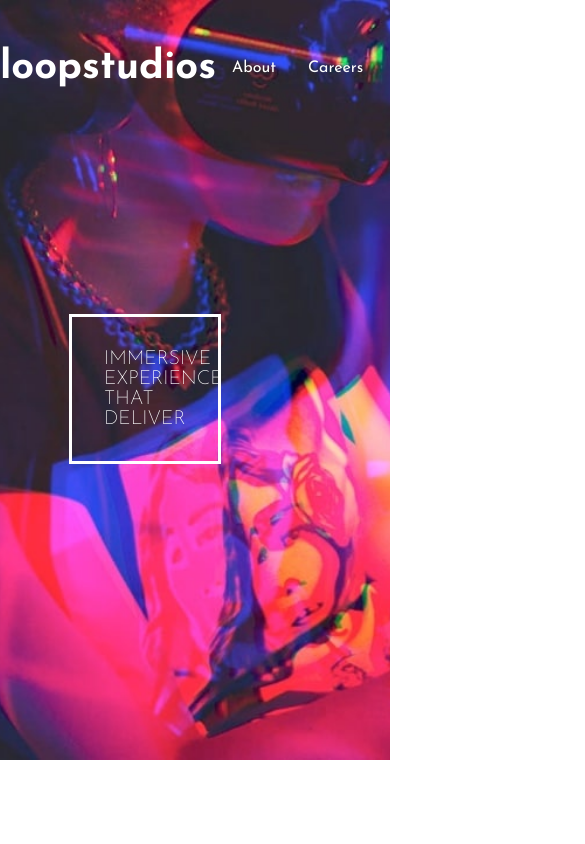
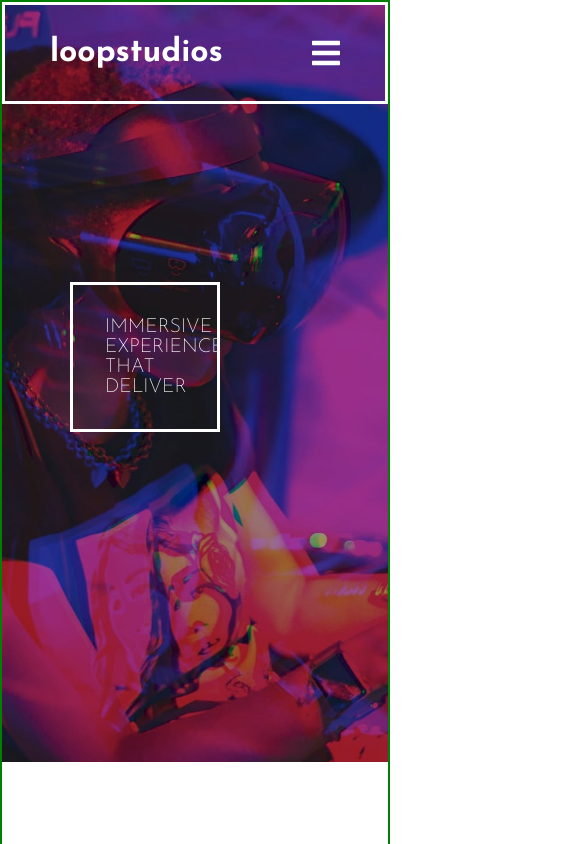
Before and after one commit to Medici305/LoopStudios, a React (Create React App) app: page / in a window 390 px wide. Shown: the top 844 px of the page, 585 px wide, since content can reach past the window. Built offline with nearby package versions, Linux system fonts and the light colour scheme.

Commit message:
working on mobile view

```diff
--- a/src/components/Header.js
+++ b/src/components/Header.js
@@ -1,5 +1,7 @@
 import React from "react";
 import "../../node_modules/hover.css/css/hover.css";
+import { FontAwesomeIcon } from '@fortawesome/react-fontawesome';
+import { faBars } from '@fortawesome/free-solid-svg-icons';
 
 const Header = () => {
   return (
@@ -13,6 +15,7 @@ const Header = () => {
           <li className="hvr-underline-from-center">Products</li>
           <li className="hvr-underline-from-center">Support</li>
         </nav>
+        < FontAwesomeIcon size='2x' icon={faBars} />
       </div>
       <div className="banner ">
         <div className="box hvr-bounce-to-right">
--- a/src/styles/App.scss
+++ b/src/styles/App.scss
@@ -14,3 +14,12 @@ body {
     //font-family: 'Alata';
     font-family: 'Josefin Sans';
 }
+
+
+@media screen and (max-width: 421px) {
+    .App {
+        max-width: 100%;
+        border: 2px solid green;
+        overflow: hidden;
+    }
+}
--- a/src/styles/_Header.scss
+++ b/src/styles/_Header.scss
@@ -22,6 +22,9 @@
                 cursor: pointer;
                 padding: .75rem 0rem;
             }
+        }
+        svg {
+            display: none;
         }
     }
     .banner {
@@ -55,3 +58,27 @@
 .hvr-bounce-to-right:before {
     background: #8D46F4;
 }
+
+@media screen and (max-width: 421px) {
+    .header {
+    background-image: url('../images/mobile/image-hero.jpg');
+     background-repeat: no-repeat;
+    background-size: cover;
+    background-position: center;
+
+        width: 100%;
+        .nav-bar {
+            border: 3px solid #fff;
+            padding: 2rem 0rem;
+            h1 {
+                font-size: 2rem;
+            }
+            nav {
+                display: none;
+            }
+            svg {
+                display: flex;
+            }
+        }
+    }
+}
--- a/src/styles/_Vr.scss
+++ b/src/styles/_Vr.scss
@@ -38,5 +38,16 @@
     }
 }
 
-@media screen and (max-width: 968px) {
+*::-webkit-scrollbar {
+    width: .5rem;
 }
+
+*::-webkit-scrollbar-track {
+    background: transparent;
+}
+
+*::-webkit-scrollbar-thumb {
+    background: rgb(130, 130, 130);
+    border-radius: 2rem;
+    border: transparent;
+}
```
Also changed, not shown: index.html (deleted, +0 -59 lines), src/components/Menu.js (added, +11 -0 lines), 1 other file (tests, documents, lock files or other folders).
